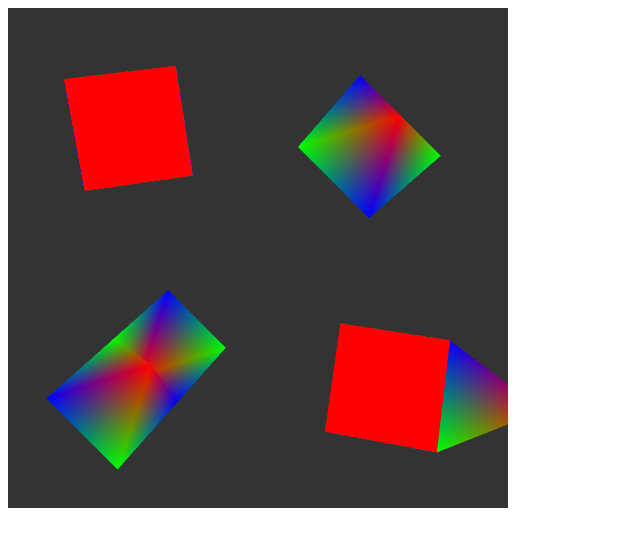
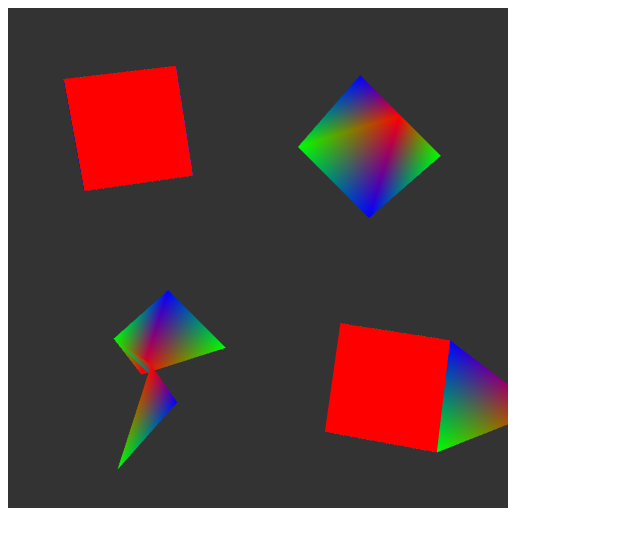
Before and after one commit to samsuanchen/LearningWebGL_lesson4, a plain HTML site: page index.html in a window 1280 px wide. Shown: the whole page, without its empty margins (0-640 px from the left). Drawn offline with Linux system fonts and the light colour scheme; animation ran at ten frames a second.

Commit message:
update index.html

```diff
--- a/index.html
+++ b/index.html
@@ -219,8 +219,8 @@ function drawScene(ms) {
 //	console.log(time);
 //	if(time) exit;
 	setOrigin([-2.5, -2.5, -12]);
-		rotate([1, 1, 0], 90 * time), pyramid.draw();
-		translate([2,-2,0]), rotate([1, 0, 0], 180), pyramid.draw();
+		rotate([1, 1, 0], 90 * time), pyramid.indices.length-=6, pyramid.draw();
+		translate([2,-2,0]), rotate([1, 0, 0], 180), pyramid.draw(), pyramid.indices.length+=6;
 	setOrigin([2.5, 2.5, -12]), rotate([1, 1, 0], -90 * time), pyramid.draw();
 	setOrigin([-2.5, 2.5, -12]), rotate([1, 1, 1], 75 * time), cube.draw();
 	setOrigin([2.5, -2.5, -12]), rotate([1, 1, 1], -75 * time);
```
